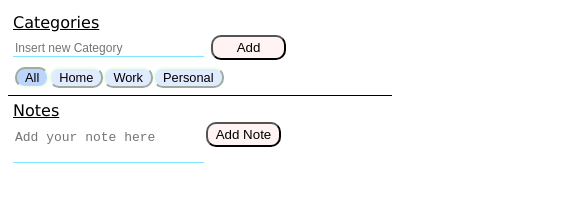
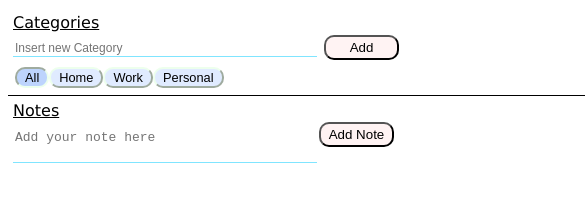
Before and after one commit to rramaa/keep, a browser extension: page index.html in a window 390 px wide. Shown: the top 202 px of the page, 585 px wide, since content can reach past the window. Drawn offline with Linux system fonts and the light colour scheme.

Commit message:
Responsive features v2.4

```diff
--- a/style.css
+++ b/style.css
@@ -1,4 +1,3 @@
-
 @media (min-width:600px){
 	#categories{
 		width: 20%;
@@ -32,6 +31,10 @@
 	#displayCategories div{
 		display: inline-block;
 	}
+}
+html,body{
+	min-width: 600px;
+	min-height: 600px;
 }
 .note{
 	border: 1px black solid;
```
